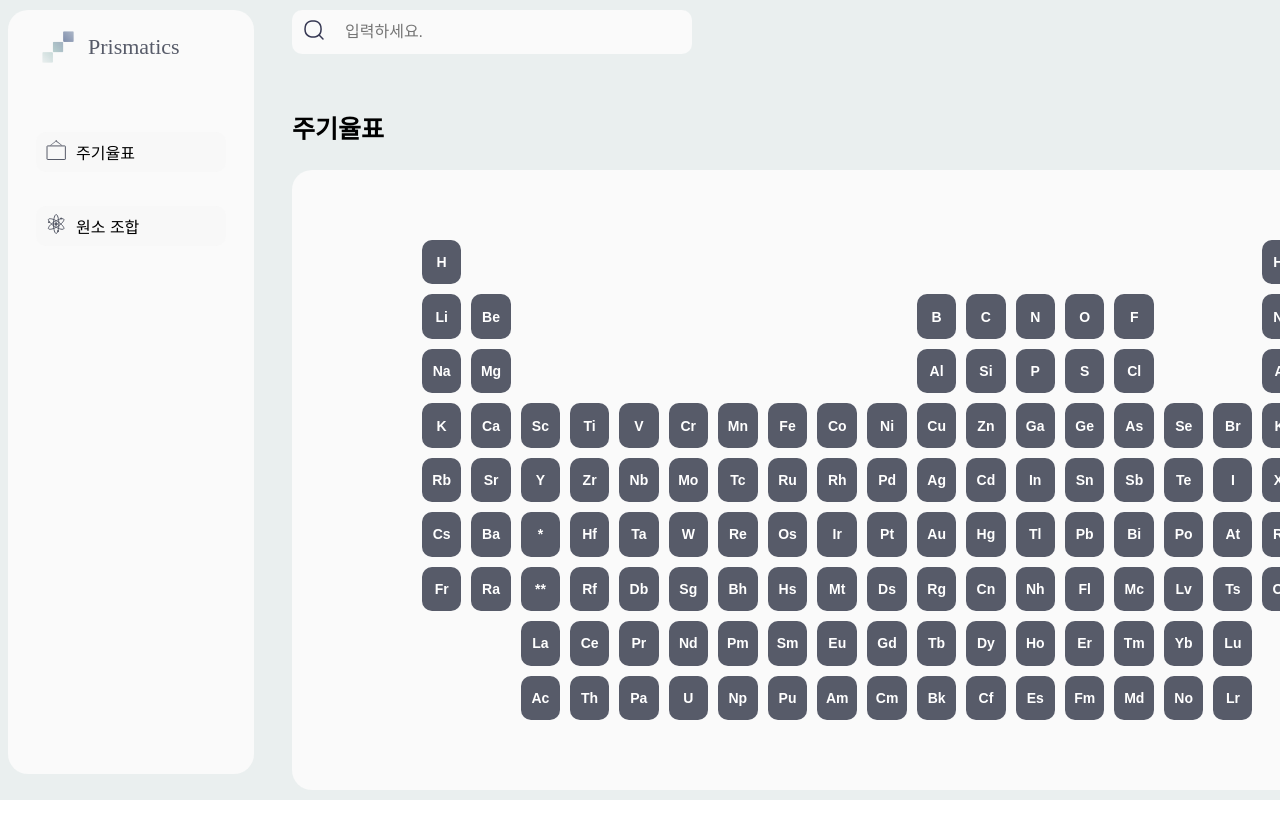
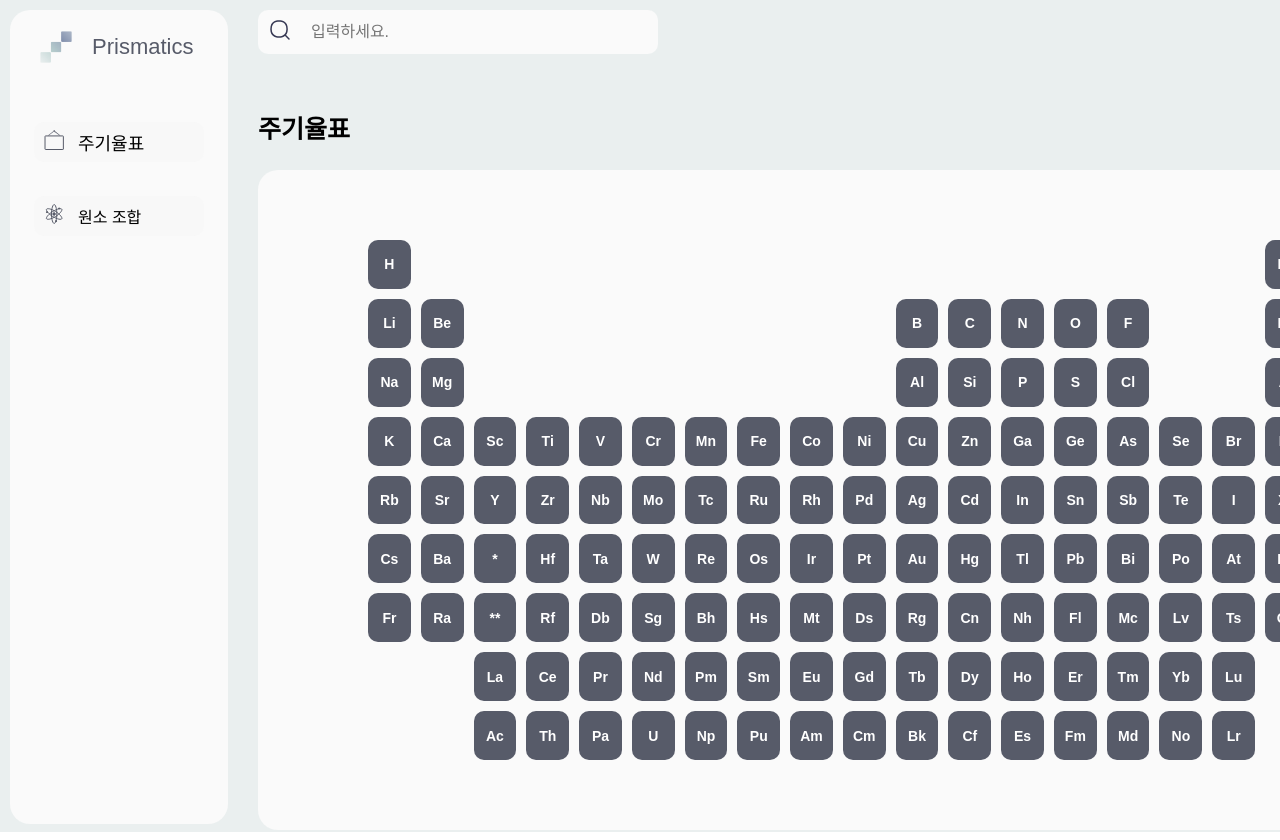
Before and after one commit to Prismatics-BSSM/Prismatics-FE, a React (Create React App) app: page / in a window 1280 px wide. Shown: the top 840 px of the page. Before the commit the page ends 800 px from the top, so only its background shows below. Built offline with nearby package versions, Linux system fonts and the light colour scheme.

Commit message:
style:메인페이지 완성

```diff
--- a/src/App.css
+++ b/src/App.css
@@ -1,32 +1,31 @@
 .App{
     background-color: #EAEFEF;
-    font-family: "Pretendard";
+    font-family: "Pretendard", sans-serif;
     display: flex;
     align-items: flex-start;
+    height: 832px;
 }
 
 .left{
-    margin: 10px 8px;
+    margin: 10px 10px;
     border-radius: 20px;
-    padding: 2px 28px;
+    padding: 2px 24px;
     background-color: #fafafa;
-    width: 200px;
-    height: 760px;
+    width: 170px;
+    height: 810px;
 }
-
-
 
 .log-pri{
     display: flex;
     align-items: center;
-    padding-bottom: 50px;
+    padding-bottom: 40px;
 }
 
 .left img{
     width: 44px;
     height: 44px;
 
-    margin-right: 8px;
+    margin-right: 14px;
 }
 
 .title{
@@ -35,17 +34,14 @@
     font-size: 22px;
 }
 
+.main{
+    padding: 10px 20px;
+    margin-bottom: 0;
+}
+
 .ElementTable-div p{
     padding-top: 30px;
     padding-bottom: 0;
     font-size: 25px;
     font-weight: bold;
 }
-
-.main{
-    margin-left: 10px;
-    margin-right: 10px;
-    margin-bottom: 0;
-    margin-top: 0;
-    padding: 10px 20px;
-}
--- a/src/App.jsx
+++ b/src/App.jsx
@@ -12,9 +12,7 @@ function App() {
         <p className='title'>Prismatics</p>
         </div>
         <Button/>
-
-
-      </div>
+        </div>
 
       <div className='main'>
         <div className='search'>
--- a/src/components/button.css
+++ b/src/components/button.css
@@ -5,7 +5,7 @@
     display: flex;
     align-items: center;
 
-    width: 190px;
+    width: 170px;
     height: 40px;
 }
 
@@ -14,14 +14,14 @@
 }
 
 .elT-icon{
-    margin-right: 4px;
+    margin-right: 8px;
     margin-left: 10px;
 }
 
 .elT-div button{
     background-color: transparent;
     border: none;
-    font-size: 16px;
+    font-size: 18px;
 }
 
 .el-div{
@@ -30,7 +30,7 @@
     display: flex;
     align-items: center;
 
-    width: 190px;
+    width: 170px;
     height: 40px;
 }
 
@@ -39,7 +39,7 @@
 }
 
 .el-icon{
-    margin-right: 4px;
+    margin-right: 8px;
     margin-left: 10px;
 }
 
--- a/src/components/tableData.css
+++ b/src/components/tableData.css
@@ -2,23 +2,21 @@
   background-color: #fafafa;
   border-radius: 20px;
   text-align: center;
-  font-family: "Pretendard", sans-serif;
   border-collapse: separate;
   border-spacing: 10px;
-  padding: 60px 120px;
+  padding: 60px 100px;
 
-  height: 620px;
-  width: 1140px;
+  height: 660px;
+  width: 1160px;
 }
 
 .element-table {
   border-collapse: collapse;
 }
-.element-text::selection {
-  background-color: rgba(87, 91, 105, 0.7);
+.element-table td.filled::selection {
+  background-color: #2A2C31;
 }
 
-/* 원소 공통 스타일 */
 .element-table td {
     width: 40px;
     height: 40px;
@@ -29,22 +27,16 @@
     border-radius: 10px;
 }
 
-/* 원소 있는 칸 */
 .element-table td.filled {
     background-color: #575B69;
     color: #ffff;
 }
 
 .element-table td.filled:hover{
-    background-color: #2A2C31;
+    background-color: #7E8086;
     color: #fafafa;
 }
 
 .element-text {
     font-size: 14px;
 }
-
-.element-text::selection {
-  background-color: rgba(87, 91, 105, 0.7);
-  color: #fff;
-}
```
